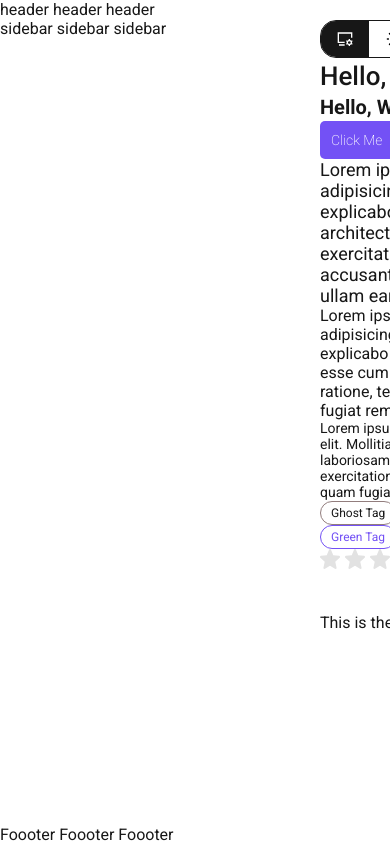
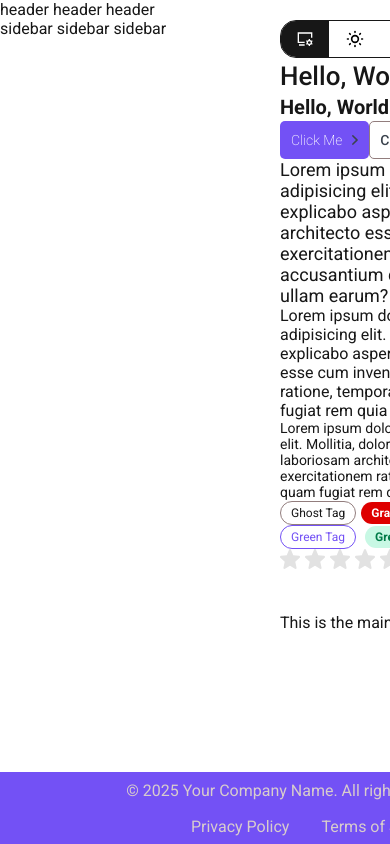
Before and after one commit to EFilonov/course-rating, a Next.js app: page / in a window 390 px wide. Built offline with nearby package versions, Linux system fonts and the light colour scheme.

Commit message:
add: footer

```diff
--- a/src/app/components/Footer/Footer.module.css
+++ b/src/app/components/Footer/Footer.module.css
@@ -0,0 +1,46 @@
+.footer {
+    background-color: var(--primary);
+    font-weight: 400;
+    font-size: 16px;
+    line-height: 21px;
+    color: #d8cccc;
+
+}
+
+.container {
+    height: 72px;
+    /* padding: 0 16px; */
+    display: grid;
+    grid-template-columns: 1fr 1fr;
+    grid-template-rows: 1fr;
+    justify-items: center;
+    align-items: center;
+    grid-template-areas:
+        "text nav";
+}
+
+.text {
+    grid-area: text;
+}
+
+.nav {
+    grid-area: nav;
+}
+
+.link {
+    padding-left: 32px;
+}
+
+@media (max-width: 768px) {
+    .container {
+        grid-template-columns: 1fr;
+        grid-template-rows: auto auto;
+        grid-template-areas:
+            "text"
+            "nav";
+    }
+
+    .nav {
+        text-align: center;
+    }
+}
--- a/src/app/components/Footer/Footer.tsx
+++ b/src/app/components/Footer/Footer.tsx
@@ -4,8 +4,14 @@ import style from './Footer.module.css';
 
 export const Footer = ({ className, ...props }: FooterProps): JSX.Element => {
 	return (
-		<footer {...props}>
-			Foooter     Foooter      Foooter
+		<footer className={style.footer} {...props}>
+			<div className={style.container}>
+					<p className={style.text}>© 2025 Your Company Name. All rights reserved.</p>
+					<nav className={style.nav}>
+						<a href="/privacy" className={style.link}>Privacy Policy</a>
+						<a href="/terms" className={style.link}>Terms of Service</a>
+					</nav>
+				</div>
 		</footer>
 	);
 };
--- a/src/app/globals.css
+++ b/src/app/globals.css
@@ -22,7 +22,6 @@
 html,
 body {
     overflow-x: hidden;
-
     max-width: 100vw;
 }
 
@@ -31,7 +30,7 @@ body {
     background-color: var(--background);
     font-family: var(--font-roboto), Arial, sans-serif;
     display: grid;
-    grid-template-columns: auto 320px minmax(320px, 1200px) auto;
+    grid-template-columns: auto 280px minmax(320px, 1200px) auto;
     grid-template-rows: auto 1fr auto;
     min-height: 100vh;
     grid-template-areas:
```
